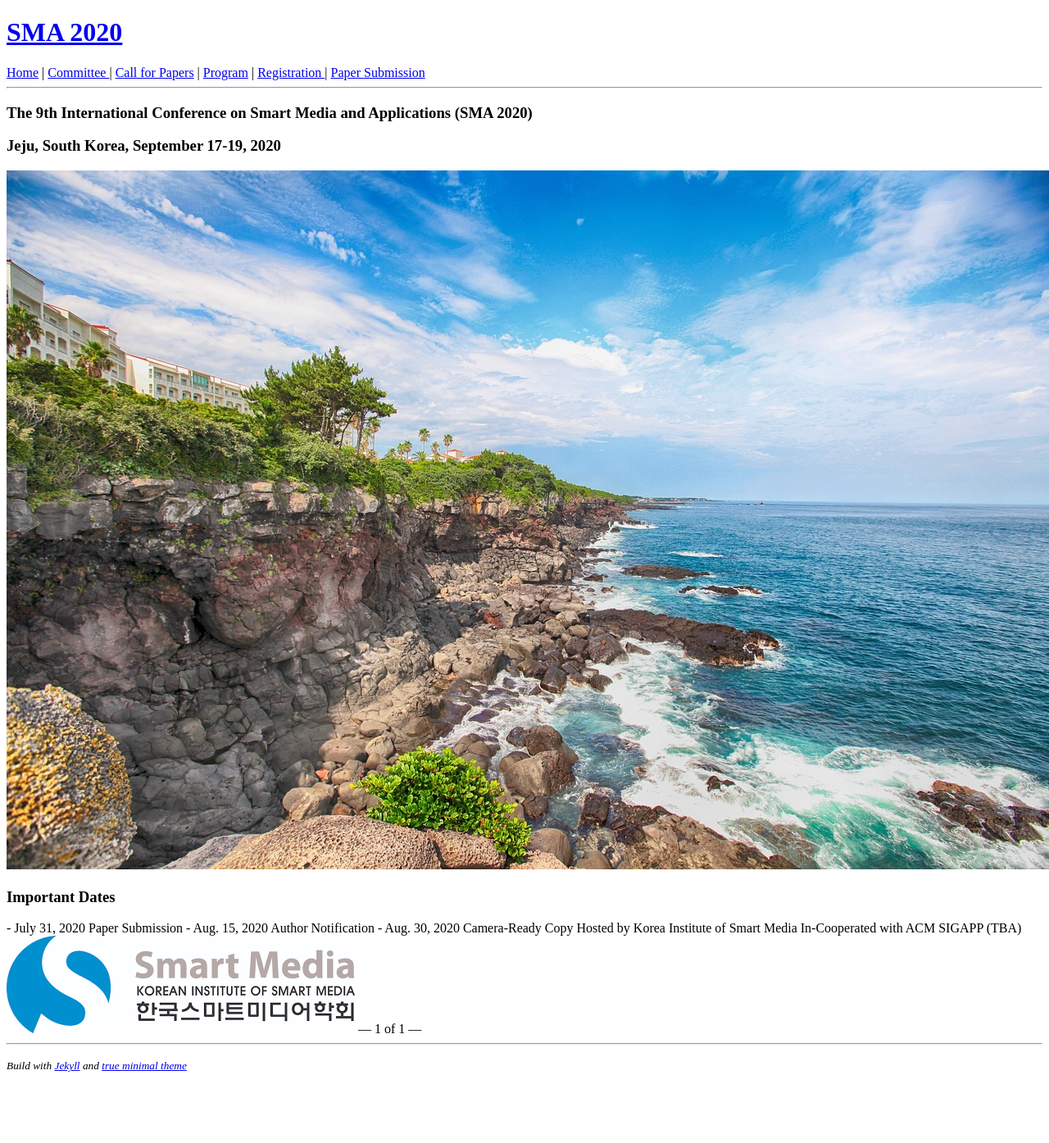
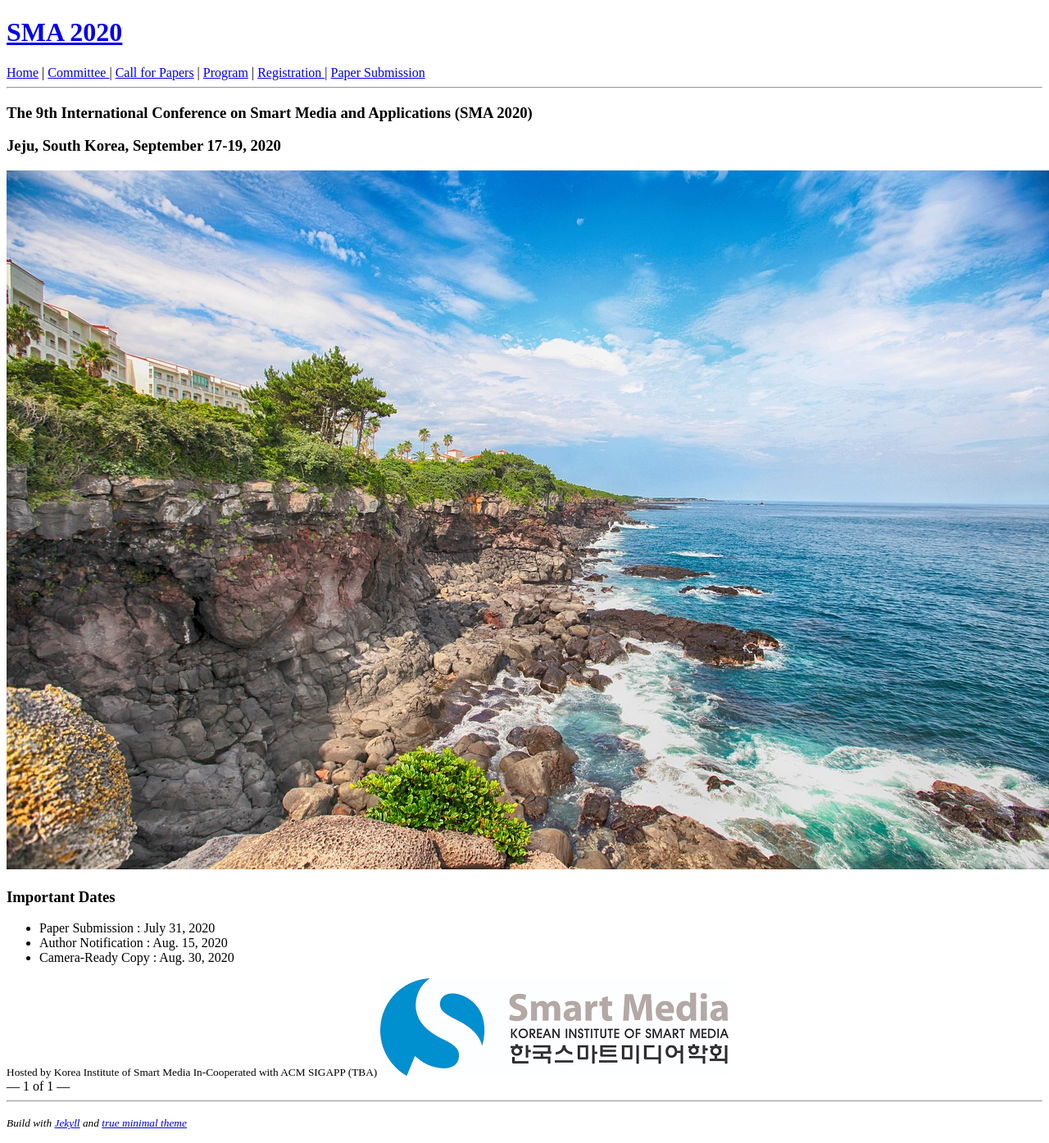
Before and after one commit to icea-conf/sma-2020.github.io, a Jekyll site: the page built from index.html, in a window 1280 px wide. Shown: the whole page at 82% size. Built offline with Jekyll 4.4.1, drawn with Linux system fonts in a browser that asks for light colours; the list of posts is cut into pages by our own code; before the commit the page ends 1325 px from its top, so only the background shows below that.

Commit message:
Update index.html

```diff
--- a/index.html
+++ b/index.html
@@ -10,15 +10,17 @@ layout: default
 
 
 <h3>Important Dates</h3>
-- July	31,  2020 	Paper Submission
-- Aug.	15,  2020	  Author Notification
-- Aug.	30,  2020 	Camera-Ready Copy
+<ul>
+                            <li><a>Paper Submission : July	31,  2020 </a></li>
+                            <li><a>Author Notification : Aug.	15,  2020 </a></li>
+                            <li><a>Camera-Ready Copy : Aug.	30,  2020 </a></li>
+                         </ul>
 
-
-Hosted by Korea Institute of Smart Media
-In-Cooperated with ACM SIGAPP (TBA)
+<footer>
+  <small>Hosted by Korea Institute of Smart Media
+In-Cooperated with ACM SIGAPP (TBA)</small>
 <img src="image/logo.png" alt="">
-
+</footer>
 
 {% if paginator.previous_page %}
 <a href='{{ site.url }}{{ paginator.previous_page_path }}'>Previous</a>
```
